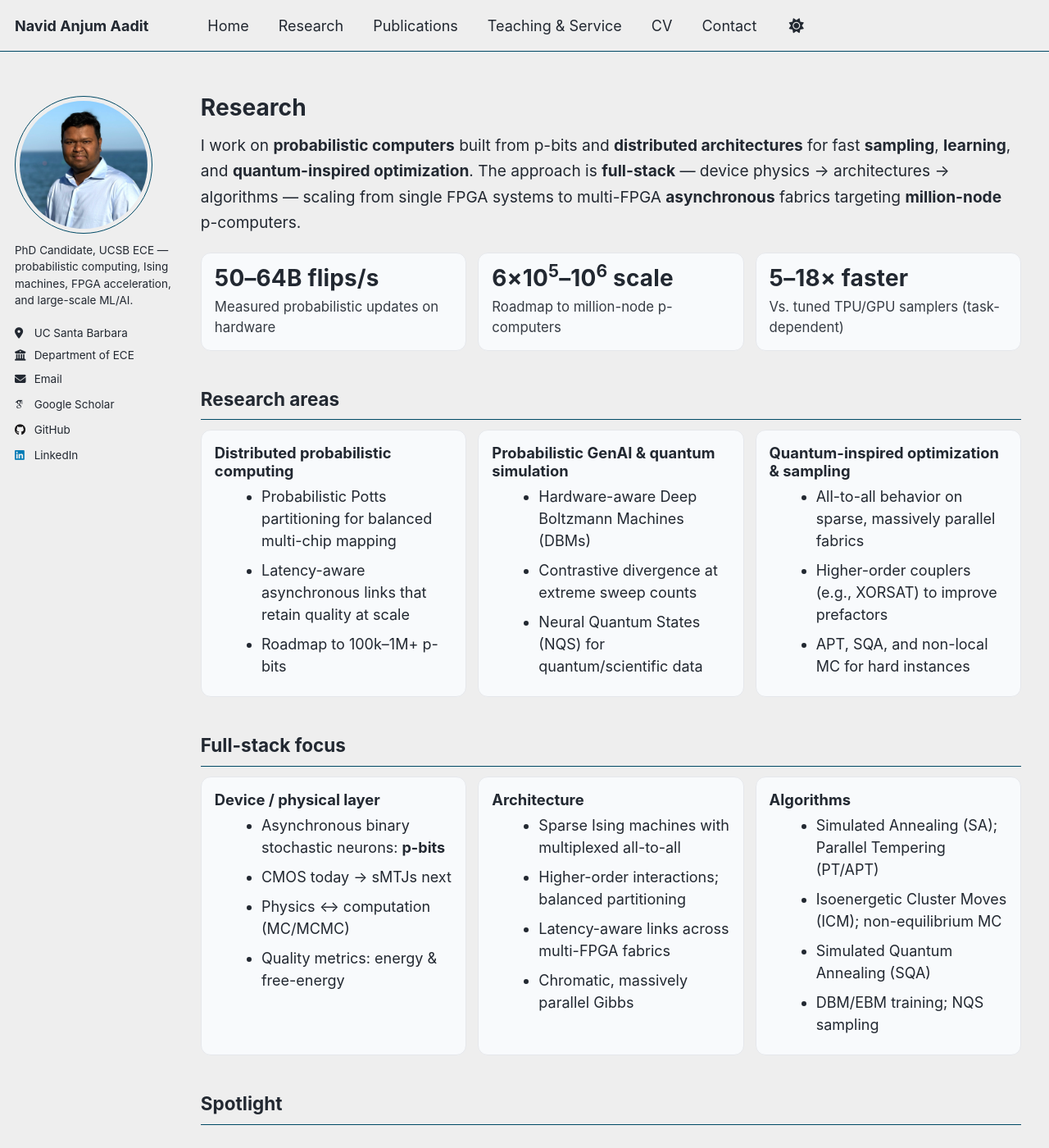
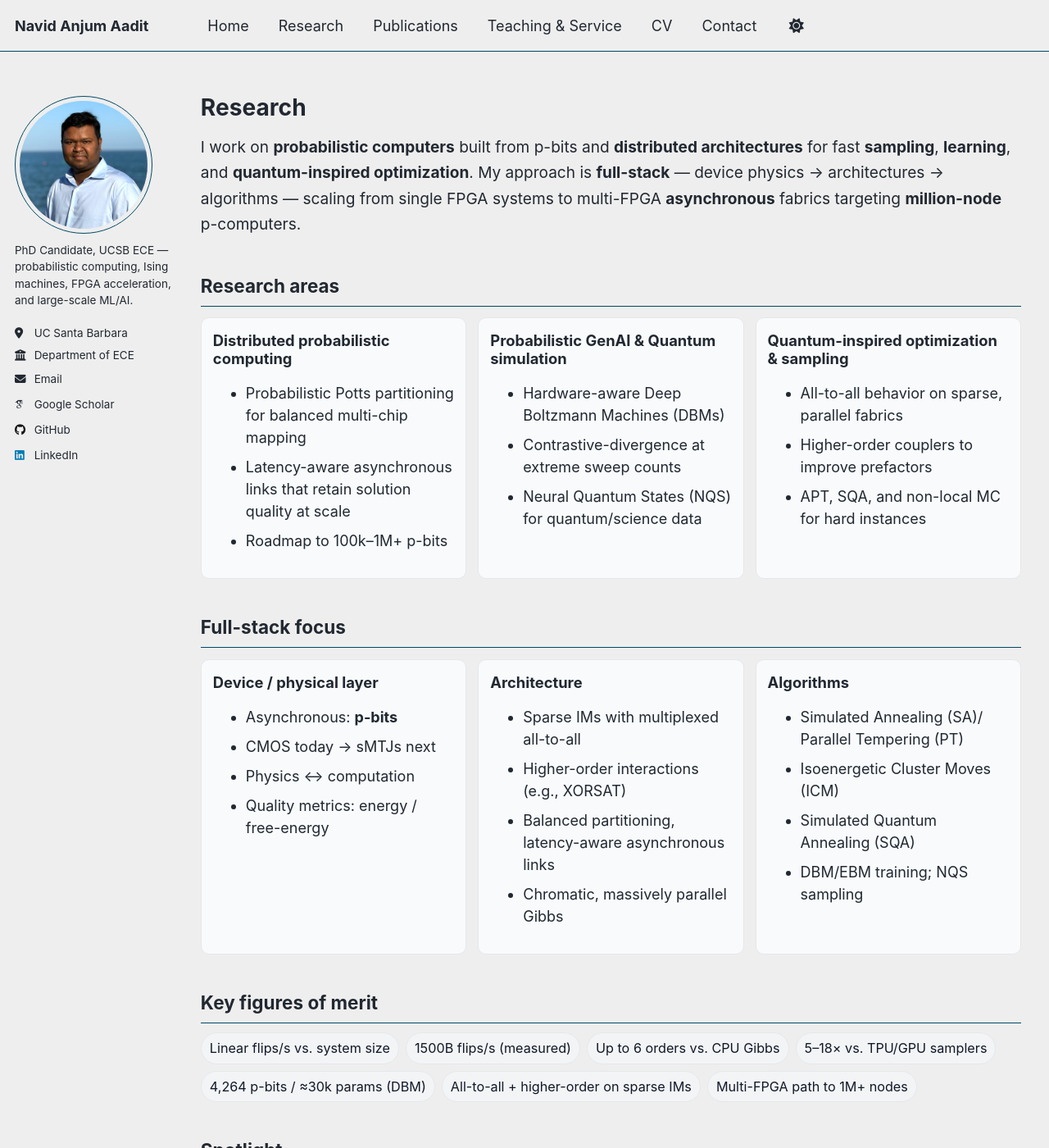
Before and after one commit to navidaadit/navidaadit.github.io, a Jekyll site: the page built from _pages/research.md, in a window 1280 px wide and 1400 px high. Shown: the whole window at 82% size. Built offline with Jekyll 4.4.1, drawn with Linux system fonts in a browser that asks for light colours; some web fonts are replaced; some of the changed text lies outside the part shown.

Commit message:
Update research.md

```diff
--- a/_pages/research.md
+++ b/_pages/research.md
@@ -7,86 +7,42 @@ author_profile: true
 
 <!-- ---------- Page-scoped styles (theme-aware; no global side effects) ---------- -->
 <style>
-:root{
-  /* fallbacks if your global vars are absent */
-  --rail: 14px;
-  --card-bg: var(--footer-bg, #f8fafc);
-  --card-brd: var(--footer-border, #e5e7eb);
-  --pill-bg: var(--tag-bg, #f3f4f6);
-  --pill-brd: var(--tag-border, #e5e7eb);
-  --pill-fg: var(--tag-fg, #111827);
-}
+.research-lead{font-size:1.06rem;line-height:1.65;margin:.25rem 0 1.15rem;}
+.grid-3{display:grid;grid-template-columns:repeat(3,minmax(0,1fr));gap:14px;margin:.75rem 0 1.2rem;}
+.grid-2{display:grid;grid-template-columns:repeat(2,minmax(0,1fr));gap:14px;margin:.75rem 0 1.2rem;}
+.card{border:1px solid var(--footer-border,#e5e7eb);border-radius:10px;padding:14px;background:var(--footer-bg,#f8fafc);}
+.card h4{margin:.1rem 0 .35rem;font-size:1.02rem;}
+.stat-row{display:flex;flex-wrap:wrap;gap:8px;margin:.35rem 0 1.1rem;}
+.stat-badge{font-size:.9rem;padding:6px 10px;border-radius:999px;border:1px solid var(--tag-border,#e5e7eb);background:var(--tag-bg,#f3f4f6);color:var(--tag-fg,#111827);white-space:nowrap;}
+.pill-list{list-style:none;padding:0;margin:.1rem 0 .9rem 0;display:flex;flex-wrap:wrap;gap:6px 8px;}
+.pill-list li{font-size:.9rem;padding:6px 10px;border-radius:999px;border:1px solid var(--tag-border,#e5e7eb);background:var(--tag-bg,#f3f4f6);color:var(--tag-fg,#111827);white-space:nowrap;}
+.section-h{margin-top:.6rem;}
+.small-note{font-size:.92rem;opacity:.9}
 
-.research-lead{
-  font-size:1.06rem;line-height:1.65;margin:.15rem 0 1.1rem;
-}
-
-/* KPI row */
-.kpi-grid{
-  display:grid;grid-template-columns:repeat(3,minmax(0,1fr));
-  gap:var(--rail);margin:.5rem 0 1.1rem;
-}
-.kpi{
-  background:var(--card-bg);border:1px solid var(--card-brd);
-  border-radius:12px;padding:14px 16px;
-}
-.kpi h3{margin:0;font-size:1.55rem;letter-spacing:.2px;}
-.kpi p{margin:.35rem 0 0 0;font-size:.93rem;opacity:.9}
-
-/* Section cards */
-.grid-3{display:grid;grid-template-columns:repeat(3,minmax(0,1fr));gap:var(--rail);margin:.7rem 0 1.2rem}
-.card{
-  border:1px solid var(--card-brd);border-radius:12px;background:var(--card-bg);
-  padding:14px 16px;
-}
-.card h4{margin:.1rem 0 .4rem;font-size:1.02rem}
-.card ul{margin:.1rem 0 .2rem .95rem}
-
-/* Pills / methods */
-.pill-list{list-style:none;padding:0;margin:.15rem 0 .9rem;display:flex;flex-wrap:wrap;gap:6px 8px}
-.pill-list li{
-  font-size:.9rem;line-height:1;padding:7px 11px;border-radius:999px;
-  border:1px solid var(--pill-brd);background:var(--pill-bg);color:var(--pill-fg);white-space:nowrap
-}
-
-/* Kill default dotted underline on <abbr> but keep tooltip */
+/* Kill “double underline” on acronyms — keep tooltip only */
 abbr[title]{text-decoration:none;border:0;cursor:help}
 
-/* Spotlight gallery (true 16:9, no crop) */
-.gallery-3{display:grid;grid-template-columns:repeat(3,minmax(0,1fr));gap:12px;margin:.55rem 0 1.15rem}
-.figure-card{position:relative;overflow:hidden;border-radius:12px;border:1px solid var(--card-brd);background:var(--card-bg)}
-.figure-card img{
-  width:100% !important;height:auto !important;aspect-ratio:16/9 !important;
-  object-fit:contain !important;background:transparent !important;display:block
-}
-.figcap{padding:9px 12px;font-size:.93rem;border-top:1px solid var(--card-brd)}
+/* Spotlight gallery */
+.gallery-3{display:grid;grid-template-columns:repeat(3,minmax(0,1fr));gap:12px;margin:.6rem 0 1.2rem;}
+.figure-card{position:relative;overflow:hidden;border-radius:10px;border:1px solid var(--footer-border,#e5e7eb);background:var(--footer-bg,#f8fafc);}
+.figure-card img{display:block;width:100%;height:220px;object-fit:cover;}
+.figcap{padding:8px 10px;font-size:.92rem;border-top:1px solid var(--footer-border,#e5e7eb);}
 
-/* Small note */
-.small-note{font-size:.92rem;opacity:.9}
+/* Dark tweaks */
+html[data-theme="dark"] .figure-card,
+html.dark .figure-card,
+body.dark .figure-card,
+:root.theme-dark .figure-card{border-color:#1f2937;background:#0b1220;}
+html[data-theme="dark"] .figcap,
+html.dark .figcap,
+body.dark .figcap,
+:root.theme-dark .figcap{border-top-color:#1f2937;}
 
-/* Responsive */
-@media (max-width:980px){
-  .kpi-grid,.grid-3,.gallery-3{grid-template-columns:1fr}
-}
+@media (max-width:980px){.grid-3,.grid-2,.gallery-3{grid-template-columns:1fr;}}
 </style>
 
 <div class="research-lead">
-I work on <strong>probabilistic computers</strong> built from <abbr title="probabilistic bit (binary stochastic neuron)">p-bits</abbr> and <strong>distributed architectures</strong> for fast <strong>sampling</strong>, <strong>learning</strong>, and <strong>quantum-inspired optimization</strong>. The approach is <strong>full-stack</strong> — device physics → architectures → algorithms — scaling from single <abbr title="Field-Programmable Gate Array">FPGA</abbr> systems to multi-FPGA <strong>asynchronous</strong> fabrics targeting <strong>million-node</strong> p-computers.
-</div>
-
-<div class="kpi-grid">
-  <div class="kpi">
-    <h3>50–64B flips/s</h3>
-    <p>Measured probabilistic updates on hardware</p>
-  </div>
-  <div class="kpi">
-    <h3>6×10<sup>5</sup>–10<sup>6</sup> scale</h3>
-    <p>Roadmap to million-node p-computers</p>
-  </div>
-  <div class="kpi">
-    <h3>5–18× faster</h3>
-    <p>Vs. tuned TPU/GPU samplers (task-dependent)</p>
-  </div>
+I work on <strong>probabilistic computers</strong> built from <abbr title="probabilistic bit (binary stochastic neuron)">p-bits</abbr> and <strong>distributed architectures</strong> for fast <strong>sampling</strong>, <strong>learning</strong>, and <strong>quantum-inspired optimization</strong>. My approach is <strong>full-stack</strong> — device physics → architectures → algorithms — scaling from single <abbr title="Field-Programmable Gate Array">FPGA</abbr> systems to multi-FPGA <strong>asynchronous</strong> fabrics targeting <strong>million-node</strong> p-computers.
 </div>
 
 ## Research areas
@@ -96,23 +52,23 @@ I work on <strong>probabilistic computers</strong> built from <abbr title="proba
     <h4>Distributed probabilistic computing</h4>
     <ul>
       <li>Probabilistic Potts partitioning for balanced multi-chip mapping</li>
-      <li>Latency-aware asynchronous links that retain quality at scale</li>
-      <li>Roadmap to 100k–1M+ <abbr title="probabilistic bits">p-bits</abbr></li>
+      <li>Latency-aware asynchronous links that retain solution quality at scale</li>
+      <li>Roadmap to 100k–1M+ p-bits</li>
     </ul>
   </div>
   <div class="card">
-    <h4>Probabilistic GenAI & quantum simulation</h4>
+    <h4>Probabilistic GenAI & Quantum simulation</h4>
     <ul>
       <li>Hardware-aware Deep Boltzmann Machines (DBMs)</li>
-      <li>Contrastive divergence at extreme sweep counts</li>
-      <li>Neural Quantum States (NQS) for quantum/scientific data</li>
+      <li>Contrastive-divergence at extreme sweep counts</li>
+      <li>Neural Quantum States (NQS) for quantum/science data</li>
     </ul>
   </div>
   <div class="card">
     <h4>Quantum-inspired optimization & sampling</h4>
     <ul>
-      <li>All-to-all behavior on sparse, massively parallel fabrics</li>
-      <li>Higher-order couplers (e.g., XORSAT) to improve prefactors</li>
+      <li>All-to-all behavior on sparse, parallel fabrics</li>
+      <li>Higher-order couplers to improve prefactors</li>
       <li>APT, SQA, and non-local MC for hard instances</li>
     </ul>
   </div>
@@ -124,30 +80,42 @@ I work on <strong>probabilistic computers</strong> built from <abbr title="proba
   <div class="card">
     <h4>Device / physical layer</h4>
     <ul>
-      <li>Asynchronous binary stochastic neurons: <strong>p-bits</strong></li>
+      <li>Asynchronous: <strong>p-bits</strong></li>
       <li>CMOS today → <abbr title="stochastic Magnetic Tunnel Junctions">sMTJs</abbr> next</li>
-      <li>Physics ↔ computation (MC/MCMC)</li>
-      <li>Quality metrics: energy & free-energy</li>
+      <li>Physics ↔ computation</li>
+      <li>Quality metrics: energy / free-energy</li>
     </ul>
   </div>
   <div class="card">
     <h4>Architecture</h4>
     <ul>
-      <li>Sparse Ising machines with multiplexed all-to-all</li>
-      <li>Higher-order interactions; balanced partitioning</li>
-      <li>Latency-aware links across multi-FPGA fabrics</li>
+      <li>Sparse IMs with multiplexed all-to-all</li>
+      <li>Higher-order interactions (e.g., XORSAT)</li>
+      <li>Balanced partitioning, latency-aware asynchronous links</li>
       <li>Chromatic, massively parallel Gibbs</li>
     </ul>
   </div>
   <div class="card">
     <h4>Algorithms</h4>
     <ul>
-      <li>Simulated Annealing (SA); Parallel Tempering (PT/APT)</li>
-      <li>Isoenergetic Cluster Moves (ICM); non-equilibrium MC</li>
+      <li>Simulated Annealing (SA)/ Parallel Tempering (PT)</li>
+      <li>Isoenergetic Cluster Moves (ICM)</li>
       <li>Simulated Quantum Annealing (SQA)</li>
       <li>DBM/EBM training; NQS sampling</li>
     </ul>
   </div>
+</div>
+
+## Key figures of merit
+
+<div class="stat-row">
+  <span class="stat-badge">Linear flips/s vs. system size</span>
+  <span class="stat-badge">1500B flips/s (measured)</span>
+  <span class="stat-badge">Up to 6 orders vs. CPU Gibbs</span>
+  <span class="stat-badge">5–18× vs. TPU/GPU samplers</span>
+  <span class="stat-badge">4,264 p-bits / ≈30k params (DBM)</span>
+  <span class="stat-badge">All-to-all + higher-order on sparse IMs</span>
+  <span class="stat-badge">Multi-FPGA path to 1M+ nodes</span>
 </div>
 
 ## Spotlight
@@ -167,10 +135,18 @@ I work on <strong>probabilistic computers</strong> built from <abbr title="proba
   </figure>
 </div>
 
+<!--
+Place three images at:
+- /images/research/sparse-ising.jpeg
+- /images/research/dbm-hardware.jpeg
+- /images/research/all-to-all.jpeg
+Aim for ~1200×700px each (landscape), JPG/WEBP.
+-->
+
 ## Methods I use
 
 <ul class="pill-list">
-  <li>Graph-colored (massively parallel) Gibbs</li>
+  <li>Massively parallel (graph-colored) Gibbs</li>
   <li>Simulated Annealing (SA)</li>
   <li>Adaptive Parallel Tempering (APT)</li>
   <li>Simulated Quantum Annealing (SQA)</li>
```
